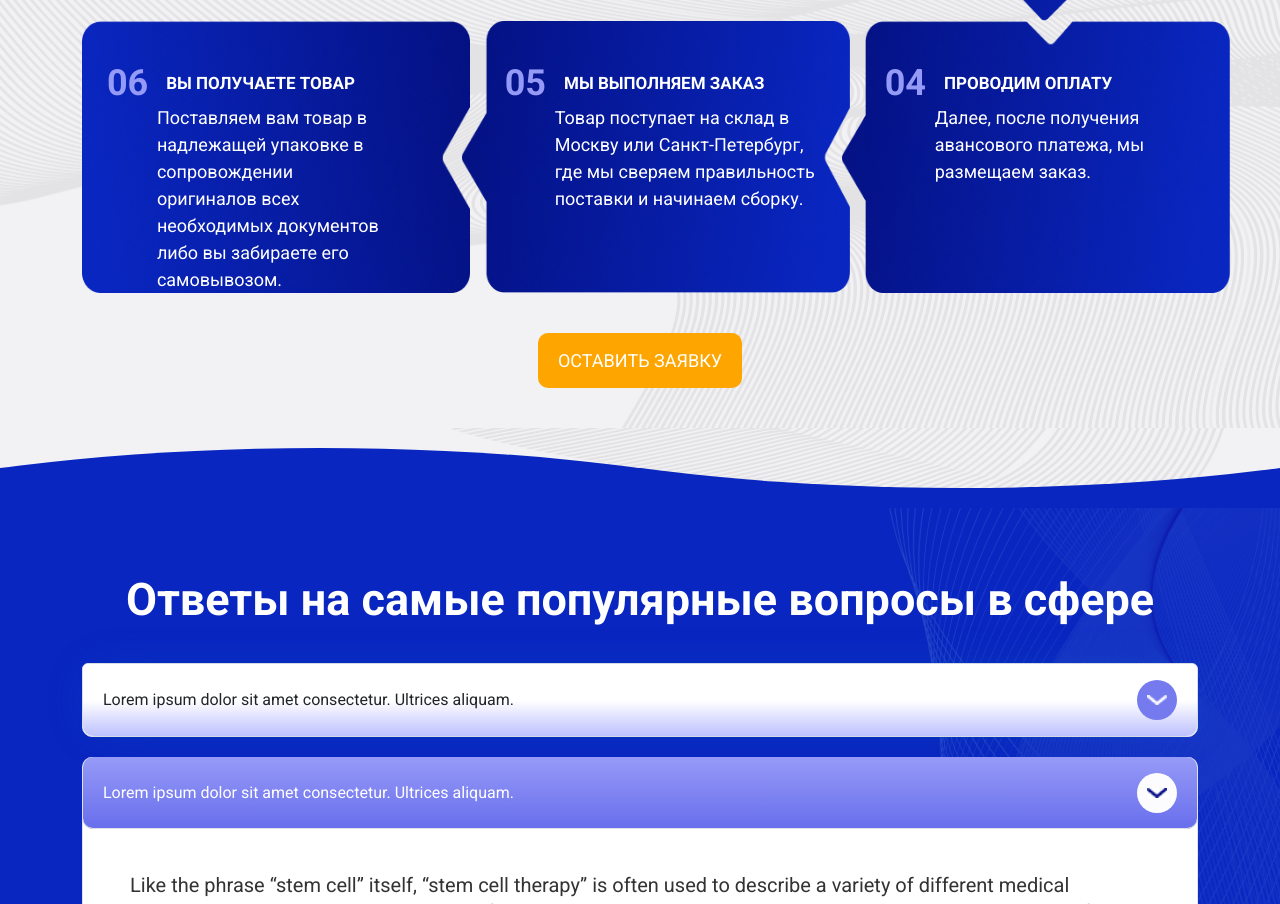
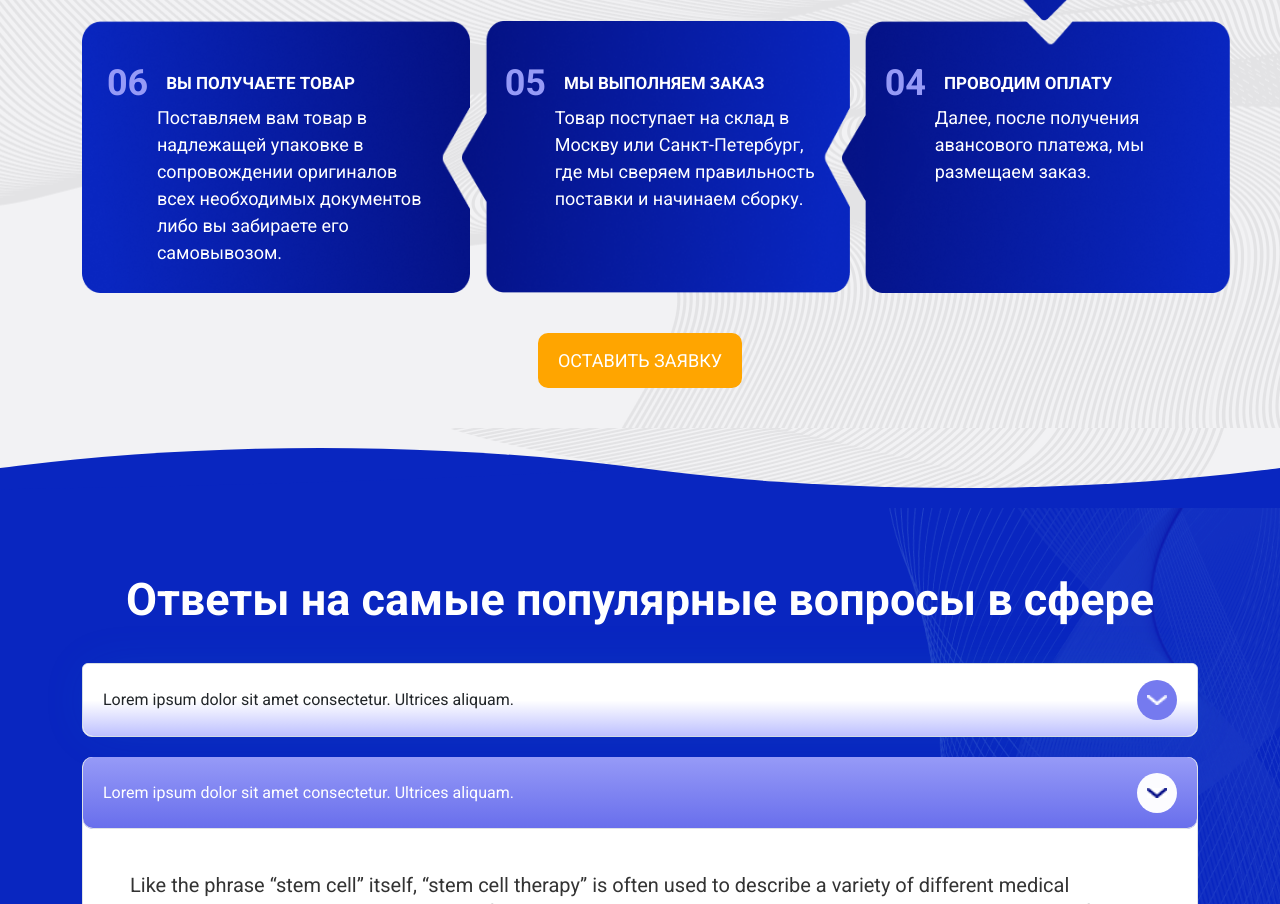
Before and after one commit to KiraIsmailova/Semitex, a plain HTML site: page index.html in a window 1280 px wide. Shown: the part 3545-4449 px from the top of the page. Drawn offline with Linux system fonts and the light colour scheme.

Commit message:
delete inline styles

```diff
--- a/index.html
+++ b/index.html
@@ -537,7 +537,7 @@
                                         <p class="puzzle__number">06</p>
                                         <p class="puzzle__title">ВЫ ПОЛУЧАЕТЕ ТОВАР</p>
                                     </div>
-                                    <p class="puzzle__text" style="max-width: 280px;">Поставляем вам товар в надлежащей
+                                    <p class="puzzle__text">Поставляем вам товар в надлежащей
                                         упаковке в сопровождении
                                         оригиналов всех необходимых документов либо вы забираете его самовывозом.</p>
                                 </div>
```
